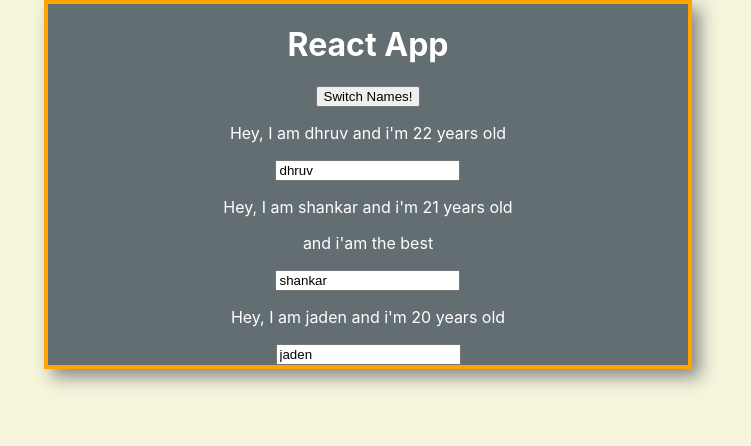
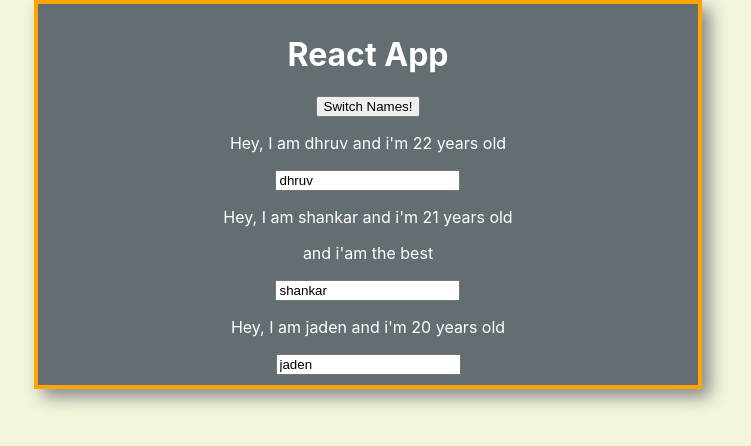
Before and after one commit to prajat/ReactJs-by-Noob, a React (Create React App) app in the folder react-noobapp/: page / in a window 1280 px wide. Shown: the top 446 px of the page, without its empty margins (272-1023 px from the left). Built offline with nearby package versions, Linux system fonts and the light colour scheme.

Commit message:
final changes upto two way binding

```diff
--- a/react-noobapp/src/App.js
+++ b/react-noobapp/src/App.js
@@ -27,7 +27,7 @@
   changeNameHandler=(event)=>{
     this.setState({
       persons:[
-        {name:'rajat',age:'21'},
+        {name:event.target.value,age:'21'},
         {name:event.target.value,age:'19'},
         {name:'sarvjeet',age:'22'}
       ]
--- a/react-noobapp/src/App.scss
+++ b/react-noobapp/src/App.scss
@@ -1,5 +1,5 @@
 .App {
-  color: white;
+  color: #ffffff;
   width:50%;
   text-align: center;
   border:4px solid orange;
@@ -9,4 +9,5 @@
   align-items: center;
   background-color: #636e72;
   justify-content: center;
+  padding: 10px;
 }
```
